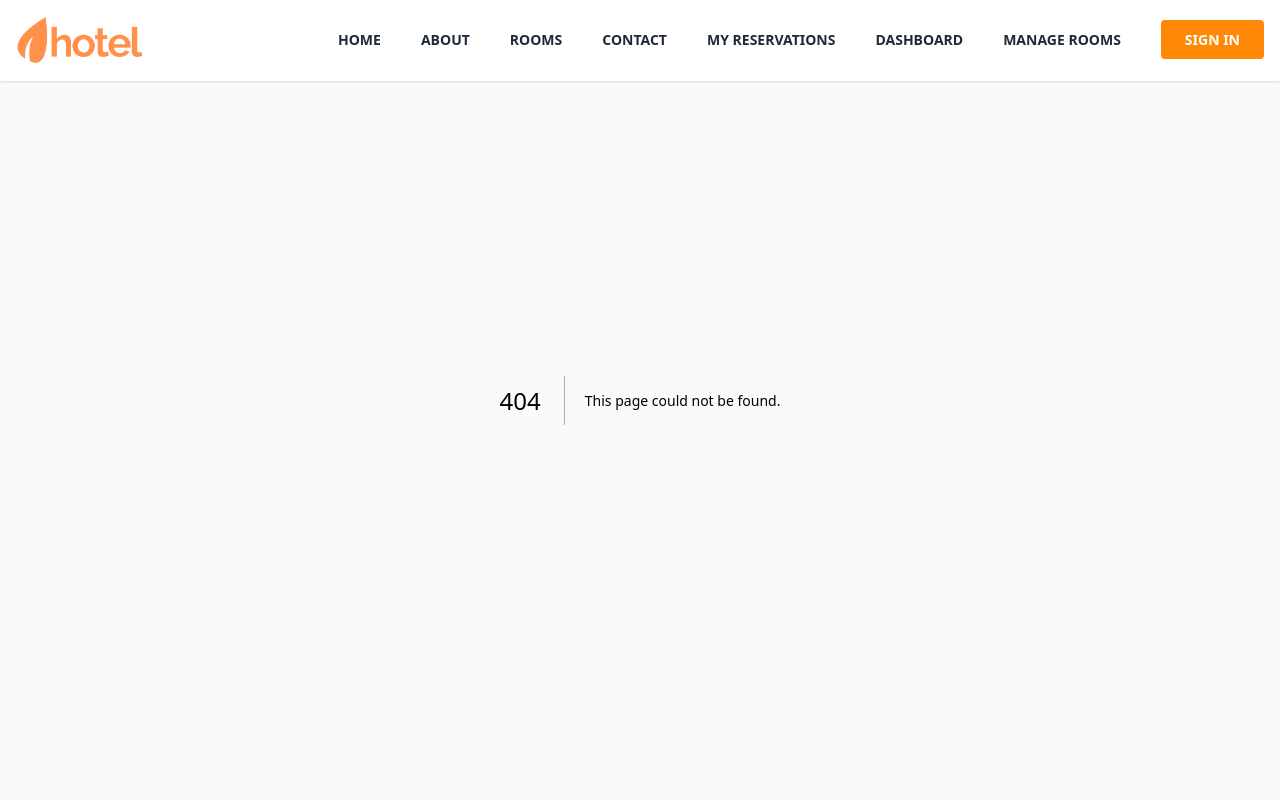
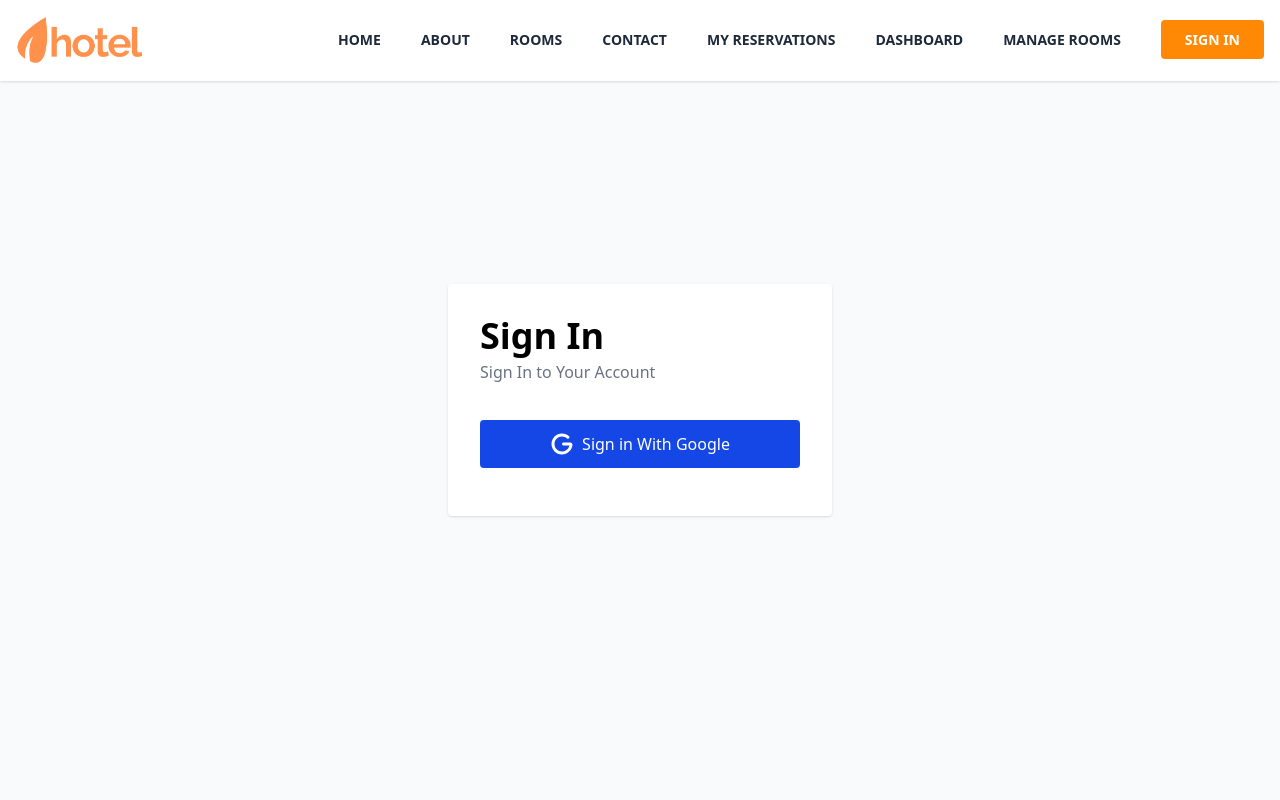
Before and after one commit to aardnsyhs/booking-hotel, a Next.js app: page /signin in a window 1280 px wide. Before the commit this address had no page. Shown: the top 800 px of the page. Built offline with nearby package versions, Linux system fonts and the light colour scheme.

Commit message:
feat: implement authentication with NextAuth and Google sign-in button

```diff
--- /dev/null
+++ b/app/api/auth/[...nextauth]/route.ts
@@ -0,0 +1,2 @@
+import { handlers } from "@/auth"; // Referring to the auth.ts we just created
+export const { GET, POST } = handlers;
--- /dev/null
+++ b/app/signin/page.tsx
@@ -0,0 +1,24 @@
+import { Metadata } from "next";
+import { LoginGoogleButton } from "@/components/LoginButton";
+
+export const metadata: Metadata = {
+  title: "Sign In",
+};
+
+const page = () => {
+  return (
+    <div className="min-h-screen flex items-center">
+      <div className="bg-white w-96 mx-auto rounded-sm shadow p-8">
+        <h1 className="text-4xl font-bold mb-1">Sign In</h1>
+        <p className="font-medium mb-5 text-gray-500">
+          Sign In to Your Account
+        </p>
+        <div className="py-4 text-center">
+          <LoginGoogleButton />
+        </div>
+      </div>
+    </div>
+  );
+};
+
+export default page;
--- /dev/null
+++ b/auth.ts
@@ -0,0 +1,10 @@
+import NextAuth from "next-auth";
+import Google from "next-auth/providers/google";
+
+export const { handlers, signIn, signOut, auth } = NextAuth({
+  providers: [Google],
+  session: { strategy: "jwt" },
+  pages: {
+    signIn: "/signin",
+  },
+});
--- /dev/null
+++ b/components/LoginButton.tsx
@@ -0,0 +1,18 @@
+import { signIn } from "@/auth";
+import { FaG } from "react-icons/fa6";
+
+export const LoginGoogleButton = () => {
+  return (
+    <form
+      action={async () => {
+        "use server";
+        await signIn("google");
+      }}
+    >
+      <button className="flex items-center justify-center gap-2 w-full bg-blue-700 text-white font-medium py-3 px-6 text-base rounded-sm hover:bg-blue-600 cursor-pointer">
+        <FaG className="size-6" />
+        Sign in With Google
+      </button>
+    </form>
+  );
+};
--- a/package.json
+++ b/package.json
@@ -11,6 +11,7 @@
   "dependencies": {
     "clsx": "^2.1.1",
     "next": "15.3.1",
+    "next-auth": "^5.0.0-beta.27",
     "react": "^19.0.0",
     "react-dom": "^19.0.0",
     "react-icons": "^5.5.0"
```
Also changed, not shown: 1 other file (tests, documents, lock files or other folders).
